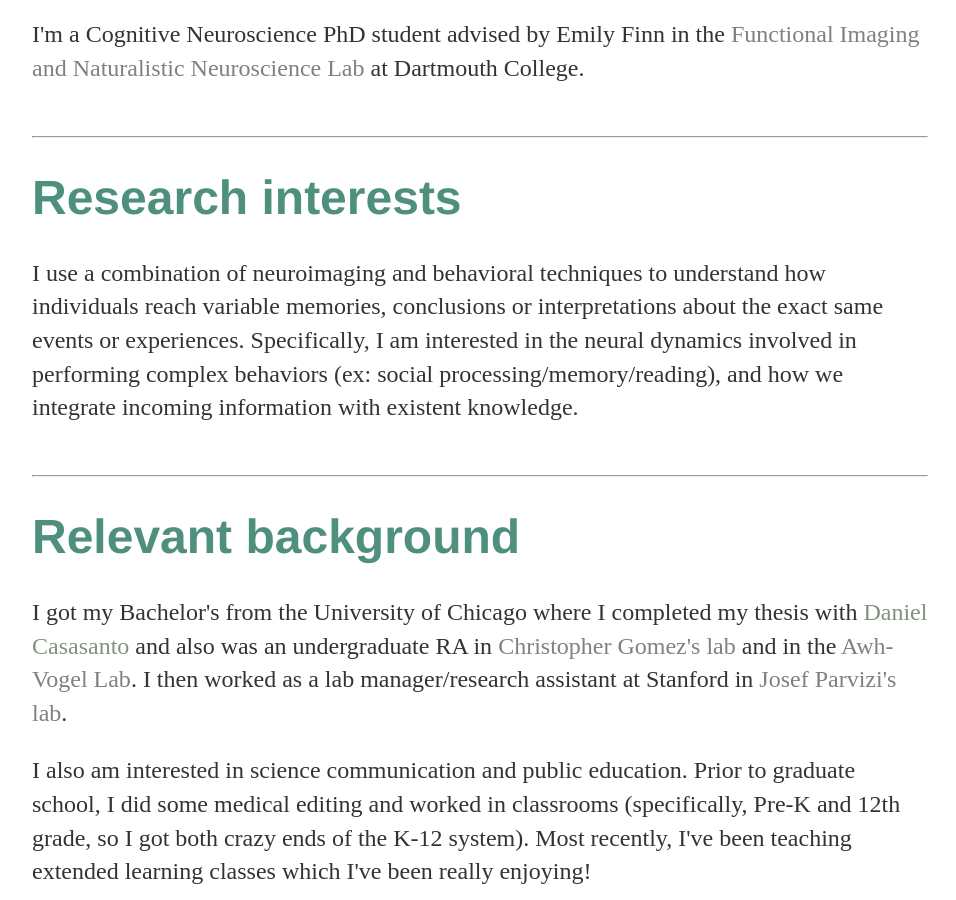
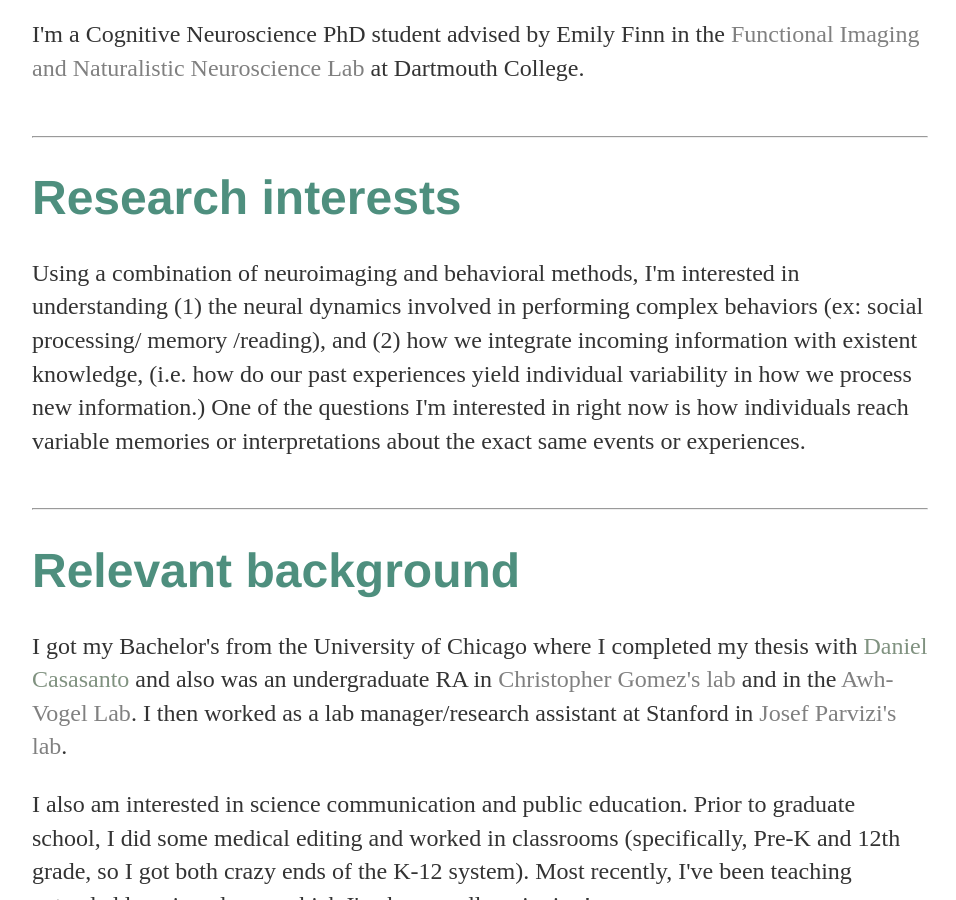
Before and after one commit to csavasegal/csavasegal.github.io, a Jekyll site: the page built from index.html, in a window 1280 px wide and 900 px high, scrolled down 521 px. Shown: the whole window, without its empty margins (160-1116 px from the left). Built offline with Jekyll 4.4.1, drawn with Linux system fonts in a browser that asks for light colours.

Commit message:
Add files via upload

```diff
--- a/index.html
+++ b/index.html
@@ -31,10 +31,11 @@
     <h1><span style="color:rgb(78, 143, 126)">Research interests</span></h1>
 	<p>
 
-        I use a combination of neuroimaging and behavioral techniques to understand how individuals reach variable memories,
-        conclusions or interpretations about the exact same events or experiences. Specifically, I am interested in the
-        neural dynamics involved in performing complex behaviors (ex: social processing/memory/reading), and how we integrate
-        incoming information with existent knowledge.
+        Using a combination of neuroimaging and behavioral methods, I'm interested in understanding
+        (1) the neural dynamics involved in performing complex behaviors (ex: social processing/ memory /reading),
+        and (2) how we integrate incoming information with existent knowledge, (i.e. how do our past experiences yield
+        individual variability in how we process new information.) One of the questions I'm interested in right now
+        is how individuals reach variable memories or interpretations about the exact same events or experiences.
 
 
         <!-- I use a combination of neuroimaging and behavior to explore questions such as <strong>how</strong> can individuals with a shared experience
```
